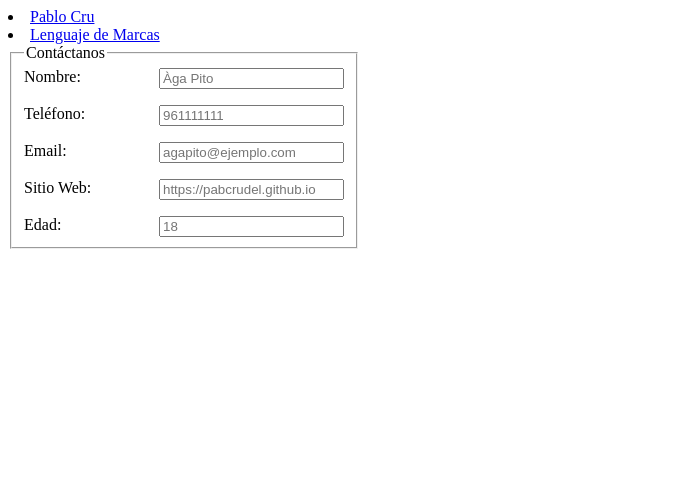
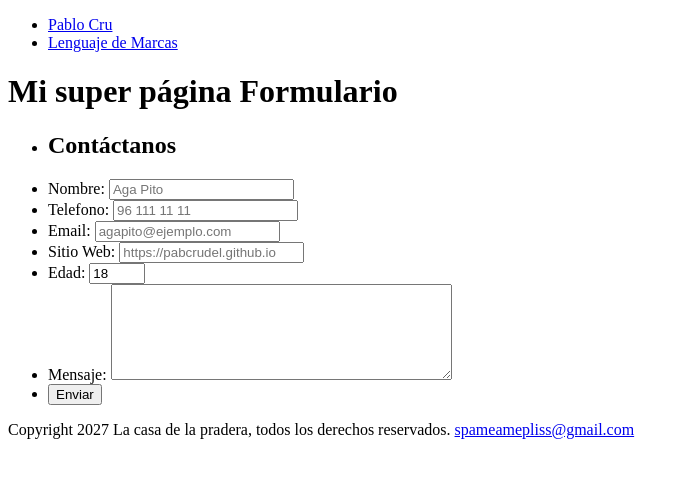
Before and after one commit to pabcrudel/lenguaje-de-marcas, a plain HTML site: page formulario/index.html in a window 1280 px wide. Shown: the whole page, without its empty margins (0-688 px from the left). Drawn offline with Linux system fonts and the light colour scheme.

Commit message:
Añadido favicon

```diff
--- a/formulario/index.html
+++ b/formulario/index.html
@@ -1,41 +1,65 @@
 <!DOCTYPE html>
-<html lang="en">
+<html lang="es-ES">
 
 <head>
     <meta charset="UTF-8">
     <meta http-equiv="X-UA-Compatible" content="IE=edge">
     <meta name="viewport" content="width=device-width, initial-scale=1.0">
     <link rel="stylesheet" type="text/css" href="css/main.css" />
+    <link rel="icon" type="image/x-icon" href="../public/favicon.ico">
     <title>Formulario</title>
 </head>
 
 <body>
     <header id="mainheader">
         <nav id="mainNav">
-            <li><a href="https://pabcrudel.github.io">Pablo Cru</a></li>
-            <li><a href="../">Lenguaje de Marcas</a></li>
+            <ul>
+                <li><a href="https://pabcrudel.github.io">Pablo Cru</a></li>
+                <li><a href="../">Lenguaje de Marcas</a></li>
+            </ul>
         </nav>
+        <h1 id="mainTitle">Mi super página Formulario</h1>
     </header>
-    <fieldset>
-        <legend>Contáctanos</legend>
-        <form action="post" id="mainForm">
-            <section>
-                <label for="nombre">Nombre: </label><input type="text" id="nombre" placeholder="Àga Pito" required>
-            </section>
-            <section>
-                <label for="telf">Teléfono: </label><input type="tel" id="telf" placeholder="961111111">
-            </section>
-            <section>
-                <label for="email">Email: </label><input type="email" id="email" placeholder="agapito@ejemplo.com" required>
-            </section>
-            <section>
-                <label for="url">Sitio Web: </label><input type="url" id="url" placeholder="https://pabcrudel.github.io">
-            </section>
-            <section>
-                <label for="number">Edad: </label><input type="number" id="number" placeholder="18">
-            </section>
-        </form>
-    </fieldset>
+    <form class="formulario" action="http://ncoge.com/phps/formulario.php%22%3E" method="post" target="_blank">
+        <ul>
+            <li>
+                <h2>Contáctanos</h2>
+            </li>
+            <li>
+                <label for="name" class="obligatorio">Nombre:</label>
+                <input type="text" name="name" placeholder="Aga Pito" required />
+            </li>
+            <li>
+                <label for="telef">Telefono:</label>
+                <input type="tel" name="telef" placeholder="96 111 11 11" />
+            </li>
+            <li>
+                <label for="email" class="obligatorio">Email:</label>
+                <input type="email" name="email" placeholder="agapito@ejemplo.com" required />
+            </li>
+            <li>
+                <label for="website">Sitio Web:</label>
+                <input type="url" name="web" placeholder="https://pabcrudel.github.io" />
+            </li>
+            <li>
+                <label for="edad">Edad:</label>
+                <input type="number" name="edad" min="1" max="99" value="18" step="1" />
+            </li>
+            <li>
+                <label for="Mensaje" class="obligatorio">Mensaje:</label>
+                <textarea name="Mensaje" cols="40" rows="6" required></textarea>
+            </li>
+            <li>
+                <button class="submit" type="submit">Enviar</button>
+            </li>
+        </ul>
+    </form>
+    <footer>
+        <p>
+            Copyright <time datetime="2027">2027</time> La casa de la pradera, todos los derechos reservados. <a
+            href="mailto:spameamepliss@gmail.com">spameamepliss@gmail.com</a>
+        </p>
+    </footer>
 </body>
 
 </html>
```
Also changed, not shown: index.html (+1 -0 lines), practica-3/index.html (+86 -18 lines), practica-4/index.html (+1 -0 lines).
